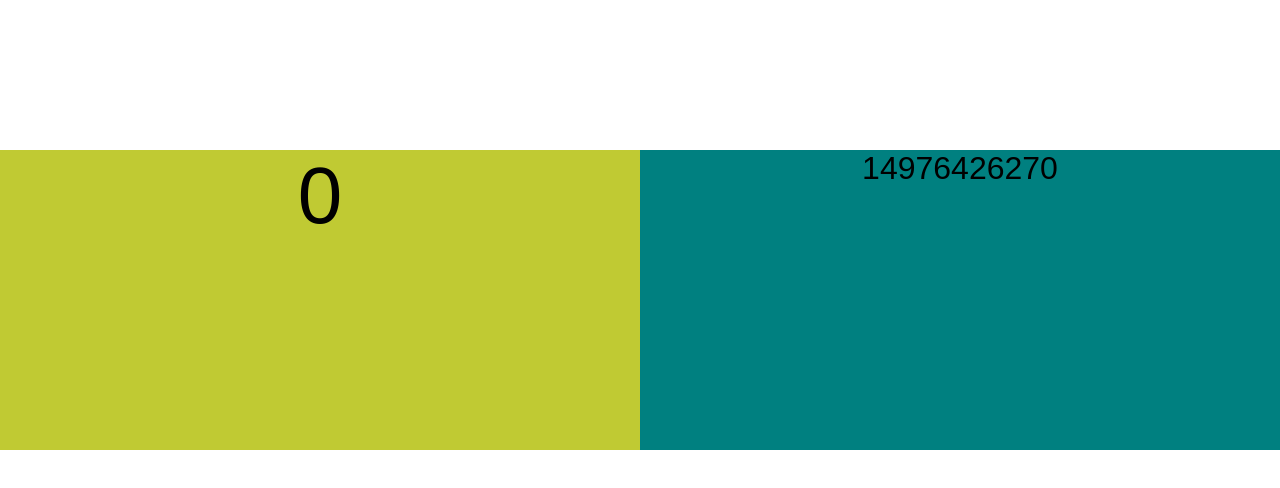
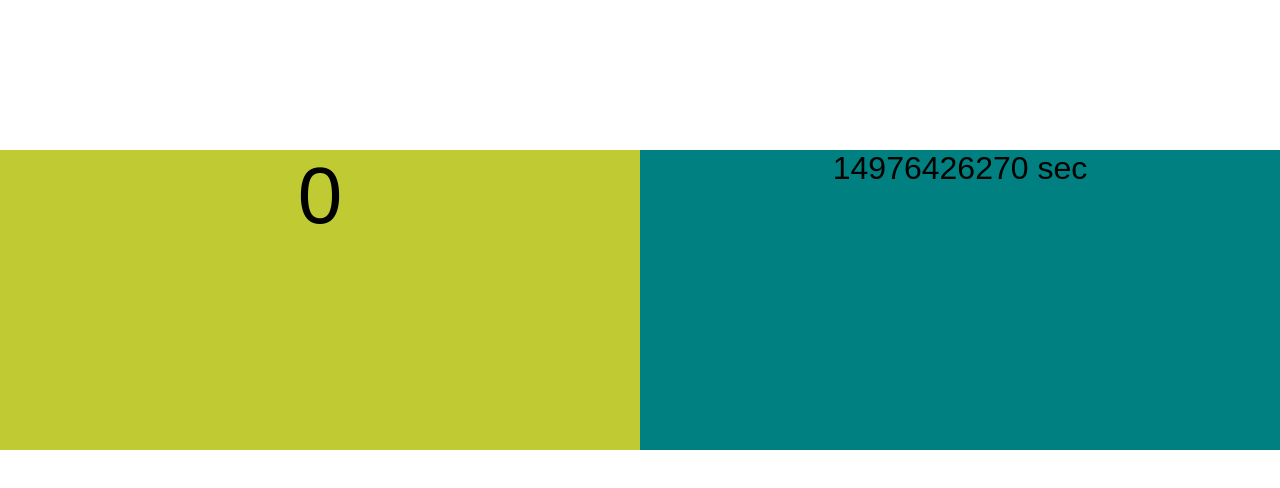
Before and after one commit to ToherIman/Timecounter, a React (Create React App) app: page / in a window 1280 px wide. Shown: the top 488 px of the page. Built offline with nearby package versions, Linux system fonts and the light colour scheme.

Commit message:
Preformating

```diff
--- a/src/App.js
+++ b/src/App.js
@@ -52,7 +52,7 @@ class App extends Component {
 
           <div onClick = {this.counter} style = { buttonStyle } > { this.state.count } </div>
           <div onClick = {this.start} style = {counterStyle}>
-        {((Date.now() - this.state.date)/100).toFixed(0)}
+        {((Date.now() - this.state.date)/100).toFixed(0)} sec
         </div>
         </div>
 
```
